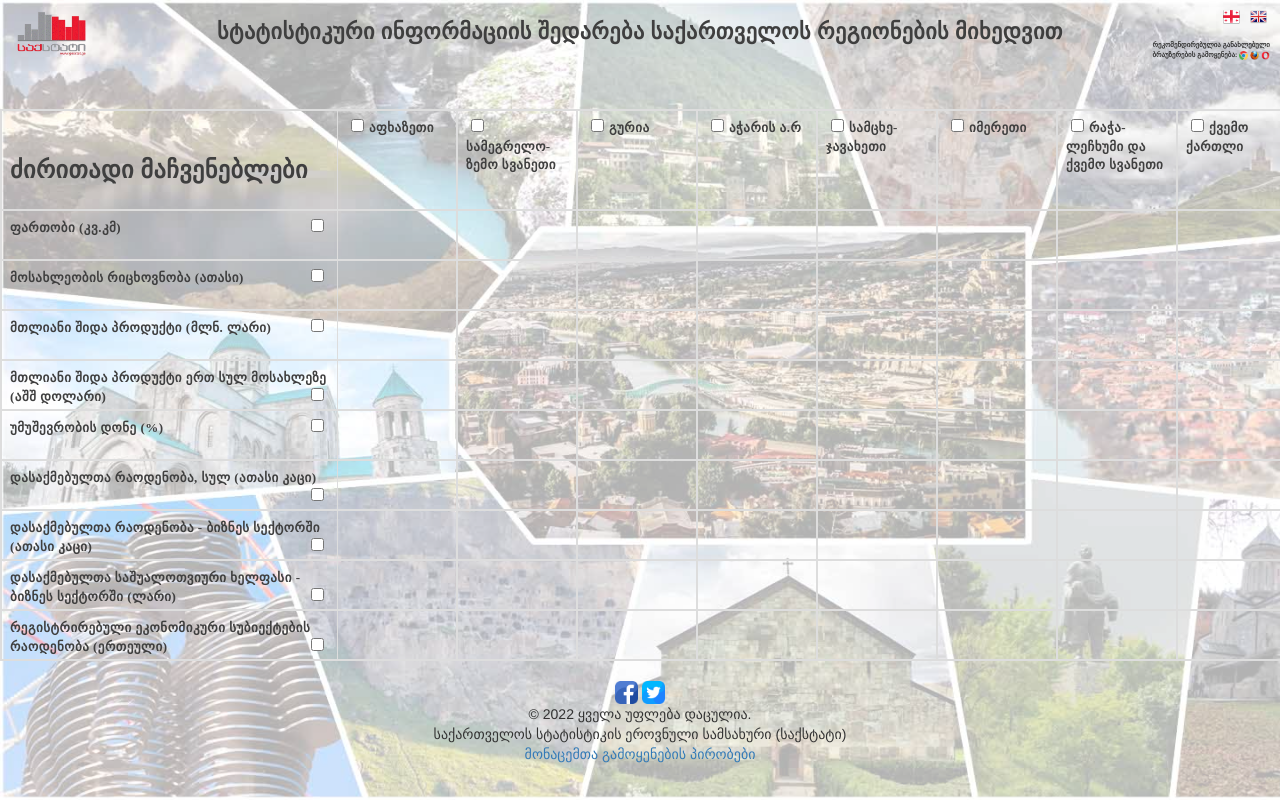
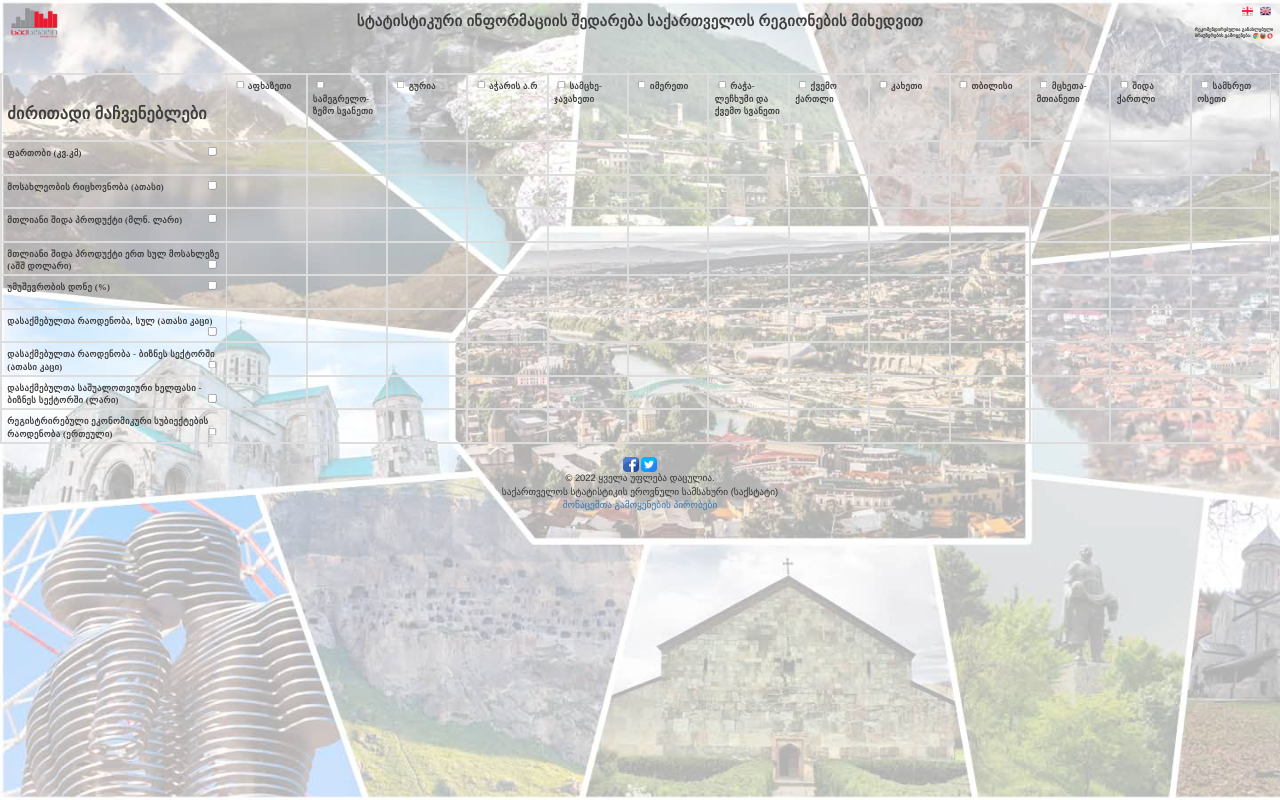
Before and after one commit to saqstati/regions, a PHP site: page /list.php in a window 1280 px wide; the page is wider, and only the part inside the window is pictured. Run offline with PHP 8.4, Linux system fonts and the light colour scheme; data comes from the database, SQL or seed files in the repository; some libraries are stand-ins or nearby versions.

Commit message:
updated under review (added zoom)

```diff
--- a/list.css
+++ b/list.css
@@ -88,8 +88,7 @@ footer {
     max-width: 80px;
 }
 
-
-#list-footer{
+#list-footer {
     position: unset !important;
 }
 
@@ -101,11 +100,16 @@ tbody tr:first-child {
     width: 120px;
 } */
 
-
-.pngIcons{
+.pngIcons {
     width: 23px;
 }
 
 .iconsPng:hover {
     text-decoration: none;
 }
+
+@media screen and (max-width: 1366px) {
+    body {
+        zoom: 67%;
+    }
+}
--- a/list.php
+++ b/list.php
@@ -148,7 +148,7 @@
     }
     ?>
 
-    <table class="table table-bordered bg-black">
+    <table class="table table-responsive table-bordered bg-black">
         <tbody>
             <?php foreach ($item as $k => $v) { ?>
                 <tr>
```
